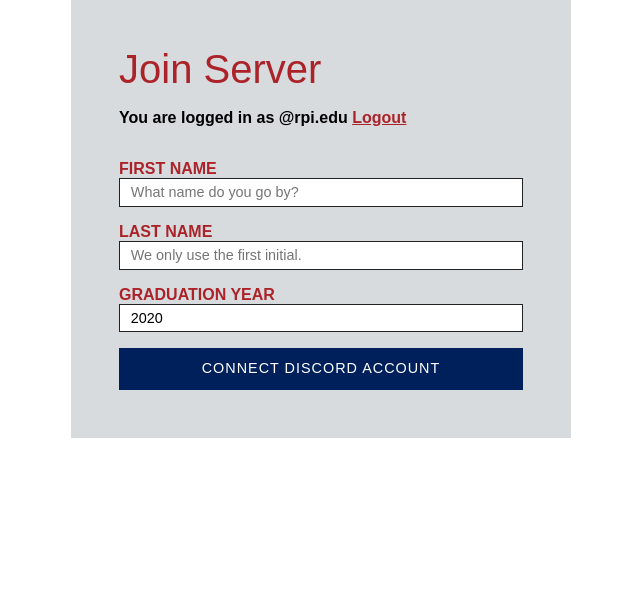
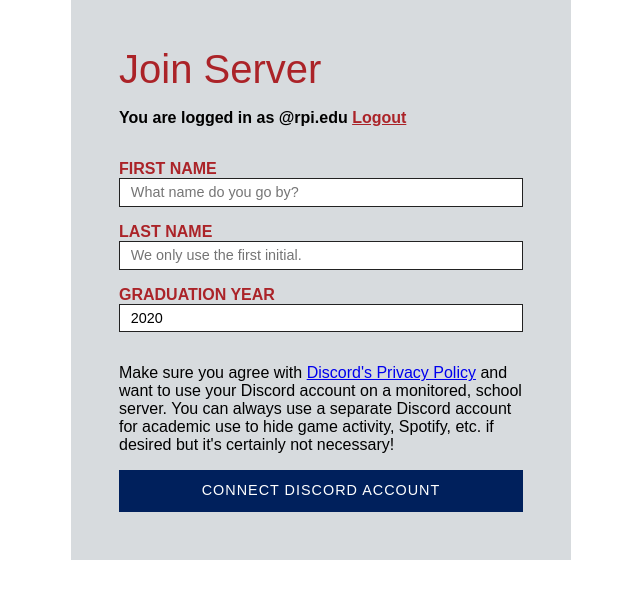
Before and after one commit to rcos/rcos-automation, a Flask app: template rcosautomation/templates/join.html in a window 1280 px wide. Shown: the part 104-703 px from the top of the page, without its empty margins (319-959 px from the left). Run offline with Flask 2, Linux system fonts and the light colour scheme; the template is opened without the code that fills it, so the values that code supplies are empty.

Commit message:
Add disclaimer

```diff
--- a/rcosautomation/templates/join.html
+++ b/rcosautomation/templates/join.html
@@ -15,6 +15,11 @@
         <input class="rpi-input" type="number" name="graduation_year" id="grad-year" value="2020" min="1900" max="2100" required>
     </div>
 
+    <p>
+        Make sure you agree with <a href="https://discord.com/privacy" target="_blank">Discord's Privacy Policy</a> and want
+        to use your Discord account on a monitored, school server. You can always use a separate Discord account for academic
+        use to hide game activity, Spotify, etc. if desired but it's certainly not necessary!
+    </p>
     <button class="rpi-button is-fullwidth">Connect Discord Account</button>
 </form>
 {% endblock %}
```
